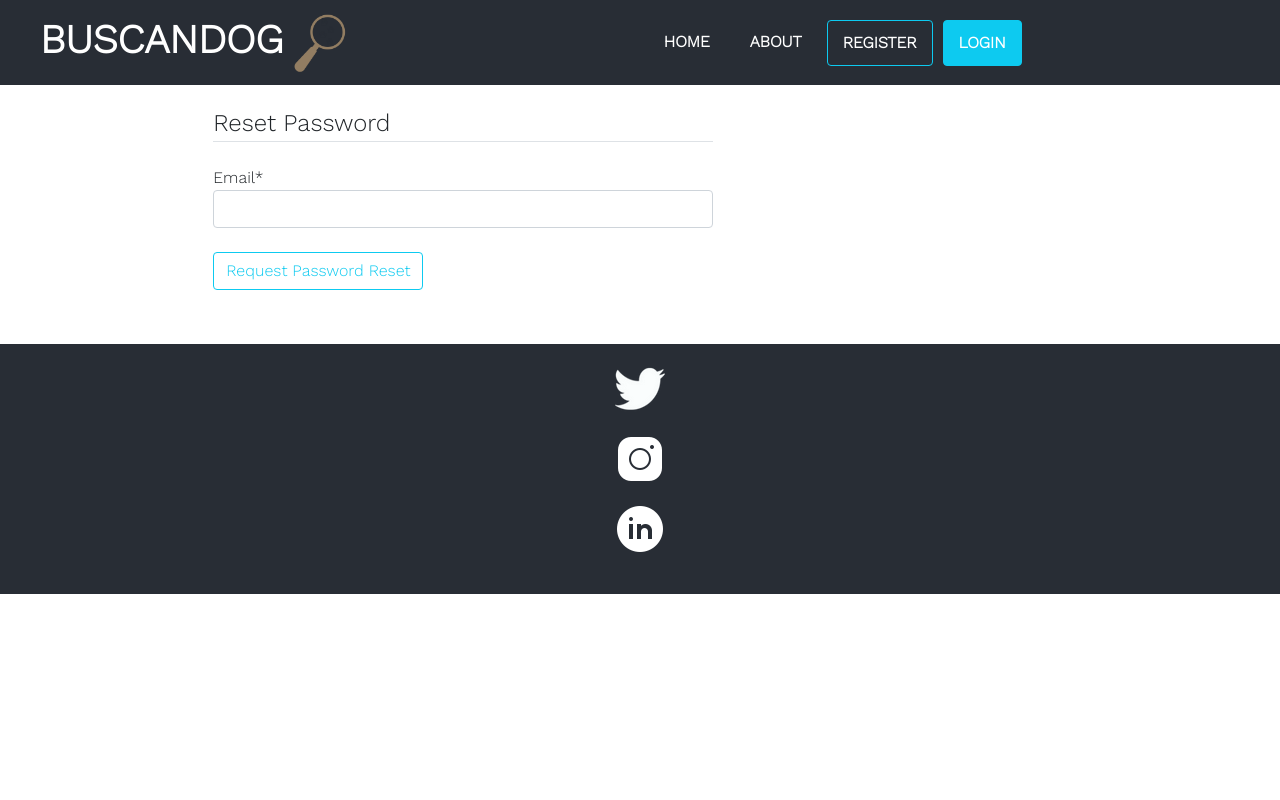
After one commit to maurumblr/Buscandog, a Django app: page /password-reset/ in a window 1280 px wide. The commit adds this page. Run offline with Django 3.2, Linux system fonts and the light colour scheme; some libraries are stand-ins or nearby versions.

Commit message:
PasswordReset added.

```diff
--- a/buscandog/urls.py
+++ b/buscandog/urls.py
@@ -29,6 +29,10 @@ urlpatterns = [
     path('profile/', user_views.profile, name='profile'),
     path('login/', auth_views.LoginView.as_view(template_name='user/login.html'), name='login'),
     path('logout/', auth_views.LogoutView.as_view(template_name='user/logout.html'), name='logout'),
+    path('password-reset/', auth_views.PasswordResetView.as_view(template_name='user/password_reset.html'), name='password-reset'),
+    path('password-reset/done/', auth_views.PasswordResetDoneView.as_view(template_name='user/password_reset_done.html'), name='password_reset_done'),
+    path('password-reset-confirm/<uidb64>/<token>/', auth_views.PasswordResetConfirmView.as_view(template_name='user/password_reset_confirm.html'), name='password_reset_confirm'),
+    path('password-reset-complete/', auth_views.PasswordResetCompleteView.as_view(template_name='user/password_reset_complete.html'), name='password_reset_complete'),
     path('', include('blog.urls')),
     path('debug/', include('debug_toolbar.urls'))
 ]
--- a/static/blog/styles.css
+++ b/static/blog/styles.css
@@ -5,16 +5,22 @@
     box-sizing: border-box;
 }
 
+html{
+    overflow-x: hidden;
+}
+
 
 body{
     background-color: #ffffff;
     font-family: 'Work Sans', sans-serif;
+    overflow-x: hidden;
+    min-height: 100vh;
 }
 
 
 .grid-container{
     display: grid;
-    grid-template-columns: 1fr 2fr 1fr;
+    grid-template-columns: 1fr 4fr 1fr;
 }
 
 
@@ -29,6 +35,7 @@ header{
     grid-column: 1 / -1;
     /* width: max-content; */
 }
+
 
 
 #header-title{
@@ -57,6 +64,7 @@ header{
 
 }
 
+
 .header-menu-items{
     display: flex;
     list-style: none;
@@ -70,6 +78,7 @@ header{
     border-radius: 15px;
 }
 
+
 .header-menu-items li a{
     text-decoration: none;
     display: block;
@@ -79,12 +88,11 @@ header{
     font-weight: bold;
 }
 
+
 .header-menu-items li:hover{
     background-color: #999999;
     transition: .4s;
 }
-
-
 
 
 .nav-toggle{
@@ -96,43 +104,6 @@ header{
 
     display: none;
 }
-
-
-
-/* .header-links ul li{
-    display: inline-flex;
-    list-style: none;
-    margin: 0;
-    margin-bottom: 10px;
-    padding: 0;
-}
-
-
-.header-links li{
-    margin-right: 30px;
-    font-size: 20px;
-}
-
-
-.header-links a{
-    text-decoration: none;
-    color:  #ffffff ;
-}
-
-
-.header-links a:hover{
-    color: #17a2b8;
-}
-
-
-.header-general-links{
-    margin-left: 20%;
-}
-
-
-.header-user-links{
-    margin-left: 40%;
-} */
 
 
 /* CONTENIDO */
@@ -224,8 +195,14 @@ article{
     margin-bottom: 10px;
 }
 
+
 #carouselExampleControls{
     display: none;
+}
+
+
+.slide{
+    z-index: 0;
 }
 
 
@@ -269,6 +246,7 @@ article{
     width: 500px;
 }
 
+
 .btn-profile-update{
     margin: 10px 0;
 }
@@ -287,7 +265,9 @@ footer{
     background-color: #282d35;
     margin-top: 10px;
     width: 100%;
+    bottom: 0;
 }
+
 
 .footer ul{
     list-style: none;
@@ -295,15 +275,18 @@ footer{
     padding: 0;
 }
 
+
 .footer ul li{
     margin: 20px 0;
 }
+
 
 .second_links_footer{
     display: flex;
     justify-content: center;
     align-items: center;
 }
+
 
 /* GENERAL */
 .center{
@@ -317,6 +300,7 @@ footer{
     margin-top: 10px;
     margin-bottom: 10px;
 }
+
 
 .mar0{
     margin: 0;
@@ -397,11 +381,11 @@ footer{
         width: 100%;
         align-items: center;
         padding-left: 0;
-        /* height: calc(100% - 50px);
-        overflow-y: auto; */
-
         left: 100%;
         transition: left;
+        height: 30vh;
+
+        display: none;
     }
 
     .header-menu-items li{
@@ -418,6 +402,8 @@ footer{
 
     .header-menu-items_visible{
         left: 0;
+        display: flex;
+        z-index: 1;
     }
 
     .article-content-img-full{
--- a/templates/user/login.html
+++ b/templates/user/login.html
@@ -11,6 +11,9 @@
                     <legend class="border-bottom mb-4">Log In</legend>
                     {{ form|crispy }}
                 </fieldset>
+                <small class="text-muted ml-2" >
+                    <a href="{% url 'password-reset' %}">Forgot Password?</a>
+                </small>
                 <br>
                 <div class="form-group">
                     <button class="btn btn-outline-info" type="submit">Log In</button>
--- /dev/null
+++ b/templates/user/password_reset.html
@@ -0,0 +1,23 @@
+{% extends 'blog/layout.html' %}
+{% load crispy_forms_tags %}
+
+{% block content %}
+<main class="grilla">
+    <section class="align_grid">
+        <div class="register-form">
+            <form method="POST">
+                {% csrf_token %}
+                <fieldset class="form-group">
+                    <legend class="border-bottom mb-4">Reset Password</legend>
+                    {{ form|crispy }}
+                </fieldset>
+                <br>
+                <div class="form-group">
+                    <button class="btn btn-outline-info" type="submit">Request Password Reset</button>
+                </div>
+                <br>
+            </form>
+        </div>
+    </section>
+</main>
+{% endblock %}
```
Also changed, not shown: buscandog/settings.py (+8 -0 lines), templates/blog/index.html (+9 -9 lines), templates/blog/post_detail.html (+7 -0 lines), templates/user/password_reset_complete.html (added, +8 -0 lines), templates/user/password_reset_confirm.html (added, +23 -0 lines), templates/user/password_reset_done.html (added, +7 -0 lines).
